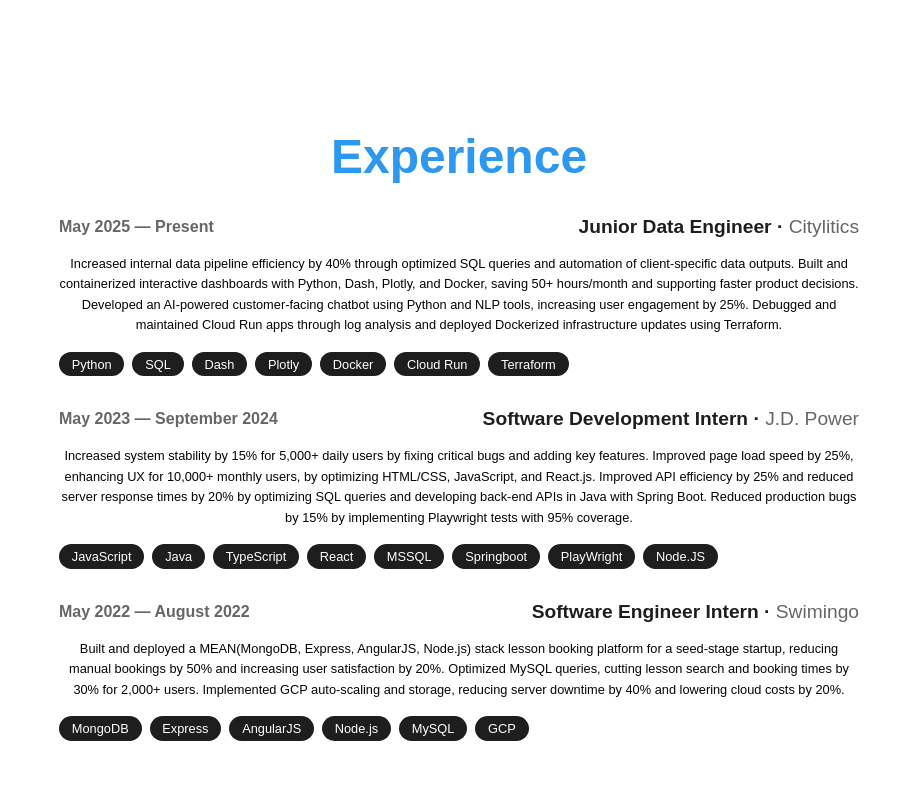
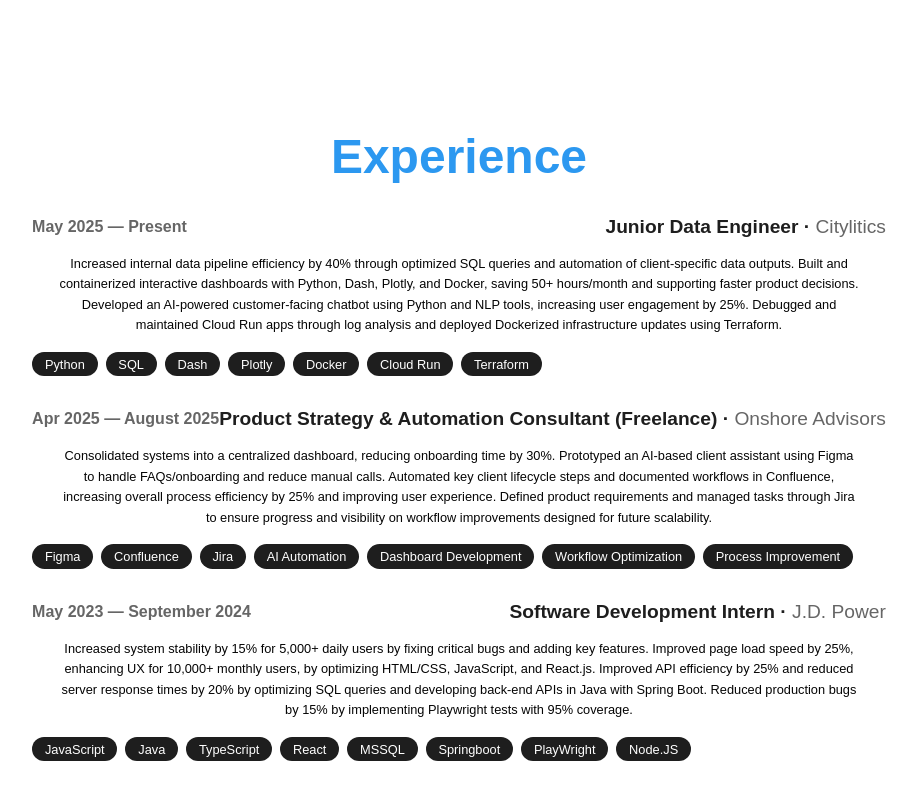
Before and after one commit to hamzakamran3/Portfolio-Website, a React (Create React App) app: page / in a window 1280 px wide. Shown: the part 3015-3815 px from the top of the page, without its empty margins (181-1098 px from the left). Built offline with nearby package versions, Linux system fonts and the light colour scheme.

Commit message:
More changes

```diff
--- a/src/components/Experience.js
+++ b/src/components/Experience.js
@@ -11,21 +11,20 @@
       tags: ['Python', 'SQL', 'Dash', 'Plotly', 'Docker', 'Cloud Run', 'Terraform'],
     },
     {
+      role: 'Product Strategy & Automation Consultant (Freelance)',
+      company: 'Onshore Advisors',
+      period: 'Apr 2025 — August 2025',
+      description: `Consolidated systems into a centralized dashboard, reducing onboarding time by 30%. Prototyped an AI-based client assistant using Figma to handle FAQs/onboarding and reduce manual calls. Automated key client lifecycle steps and documented workflows in Confluence, increasing overall process efficiency by 25% and improving user experience. Defined product requirements and managed tasks through Jira to ensure progress and visibility on workflow improvements designed for future scalability.`,
+      tags: ['Figma', 'Confluence', 'Jira', 'AI Automation', 'Dashboard Development', 'Workflow Optimization', 'Process Improvement']
+    },
+    {
       role: 'Software Development Intern',
       company: 'J.D. Power',
       period: 'May 2023 — September 2024',
       description: `Increased system stability by 15% for 5,000+ daily users by fixing critical bugs and adding key features. Improved page load speed by 25%, enhancing UX for 10,000+ monthly users, by optimizing HTML/CSS, JavaScript, and React.js. Improved API efficiency by 25% and reduced server response times by 20% by optimizing SQL queries and developing back-end APIs in Java with Spring Boot. Reduced production bugs by 15% by implementing Playwright tests with 95% coverage.`,
       tags: ['JavaScript', 'Java', 'TypeScript', 'React', 'MSSQL', 'Springboot', 'PlayWright', 'Node.JS'],
     },
-    {
-      role: 'Software Engineer Intern',
-      company: 'Swimingo',
-      period: 'May 2022 — August 2022',
-      description: `Built and deployed a MEAN(MongoDB, Express, AngularJS, Node.js) stack lesson booking platform for a seed-stage startup, reducing manual bookings by 50% and increasing user satisfaction by 20%. Optimized MySQL queries, cutting lesson search and booking times by 30% for 2,000+ users. Implemented GCP auto-scaling and storage, reducing server downtime by 40% and lowering cloud costs by 20%.`,
-      tags: ['MongoDB', 'Express', 'AngularJS', 'Node.js', 'MySQL', 'GCP'],
-    },
 
-    // Add more experiences here...
   ];
 
   return (
```
